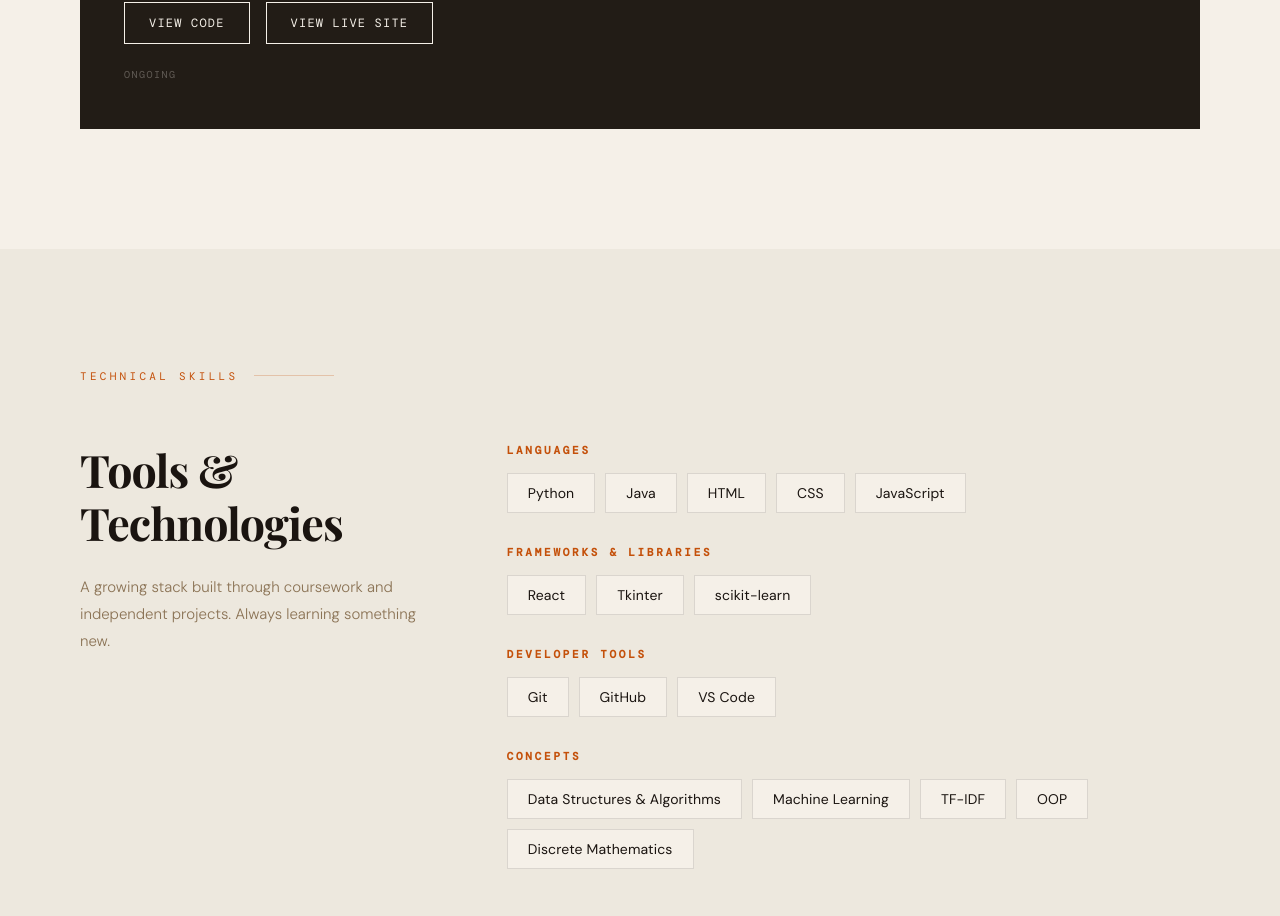
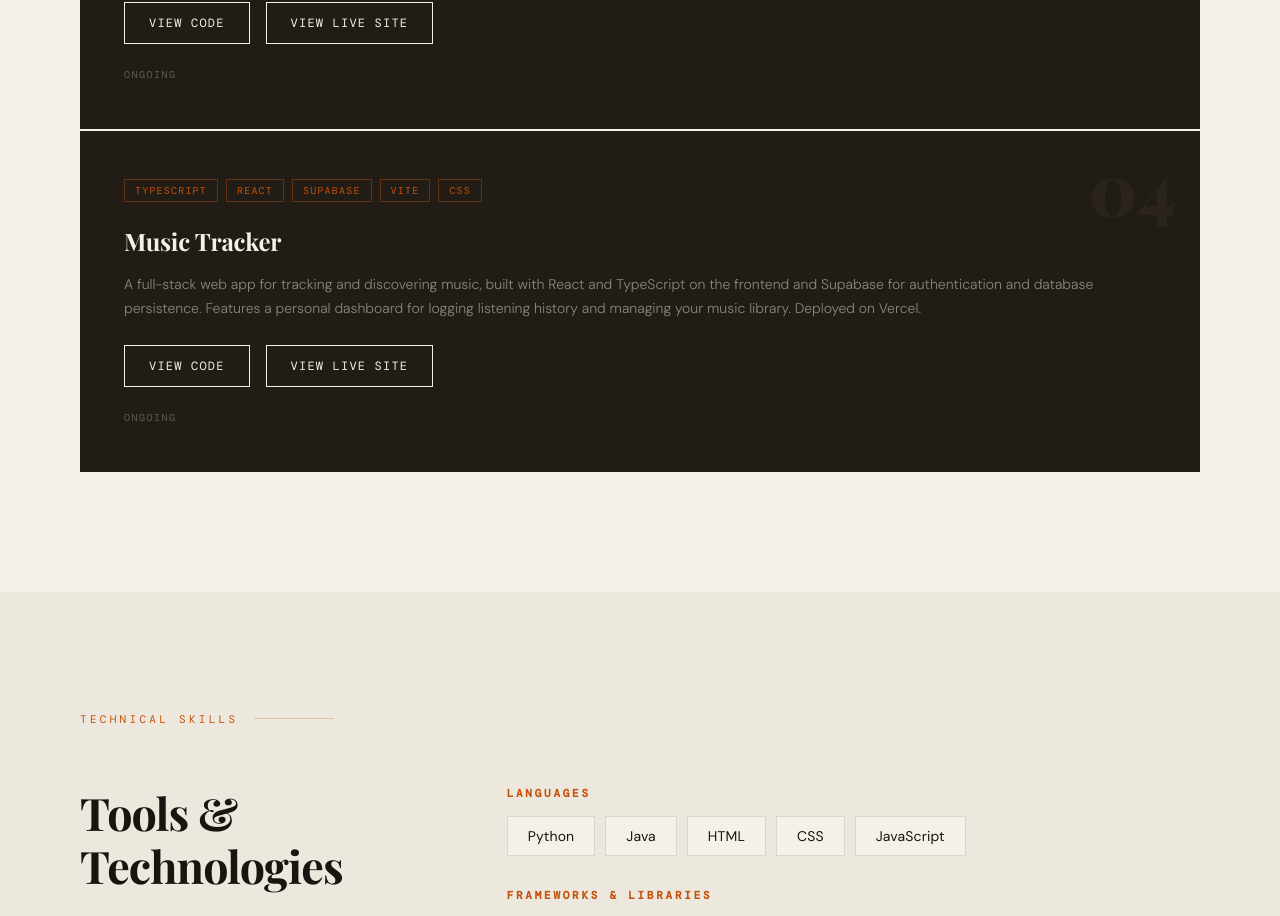
Before and after one commit to LangstonW430/Personal-Website, a React (Vite) app in the folder personal-website/: page / in a window 1280 px wide. Shown: the part 3540-4456 px from the top of the page. Built offline with nearby package versions, Linux system fonts and the light colour scheme; a web font is replaced by a local one.

Commit message:
added Music tracker to projects im working on

```diff
--- a/personal-website/src/App.tsx
+++ b/personal-website/src/App.tsx
@@ -280,6 +280,44 @@ function App() {
             </div>
             <div className="project-date">Ongoing</div>
           </div>
+
+          <div className="project-card reveal">
+            <div className="project-num">04</div>
+            <div className="project-tags">
+              <span className="tag">TypeScript</span>
+              <span className="tag">React</span>
+              <span className="tag">Supabase</span>
+              <span className="tag">Vite</span>
+              <span className="tag">CSS</span>
+            </div>
+            <h3>Music Tracker</h3>
+            <p>
+              A full-stack web app for tracking and discovering music, built
+              with React and TypeScript on the frontend and Supabase for
+              authentication and database persistence. Features a personal
+              dashboard for logging listening history and managing your music
+              library. Deployed on Vercel.
+            </p>
+            <div className="project-links">
+              <a
+                href="https://github.com/LangstonW430/music-tracker"
+                className="btn"
+                target="_blank"
+                rel="noopener"
+              >
+                <span>View Code</span>
+              </a>
+              <a
+                href="https://music-tracker.langstonwoods.com/dashboard"
+                className="btn"
+                target="_blank"
+                rel="noopener"
+              >
+                <span>View Live Site</span>
+              </a>
+            </div>
+            <div className="project-date">Ongoing</div>
+          </div>
         </div>
       </section>
 
```
